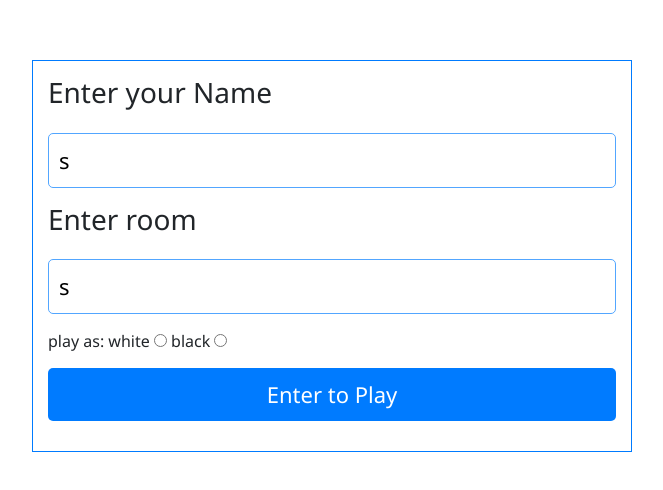
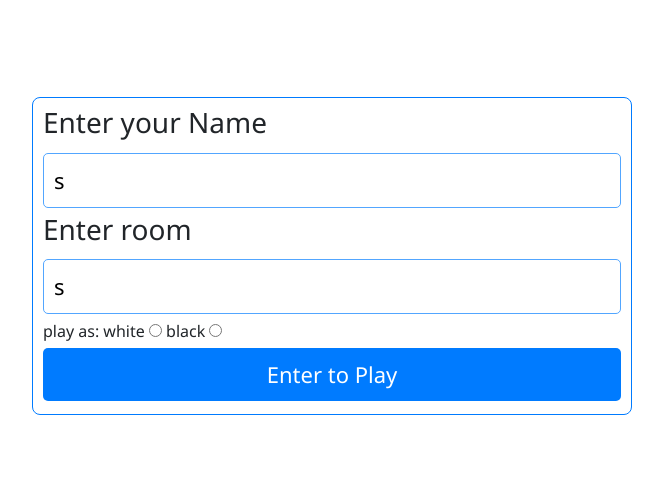
Before and after one commit to nandkishor-kumawat/chess-1v1, a website: page public/game.html in a window 1280 px wide. Shown: the part 144-634 px from the top of the page, without its empty margins (308-971 px from the left). Drawn offline with nearby package versions, Linux system fonts and the light colour scheme; no server answers.

Commit message:
Update style.css

```diff
--- a/public/css/style.css
+++ b/public/css/style.css
@@ -6,9 +6,10 @@
 
 .join {
     max-width: 600px;
-    padding: 15px;
+    padding: 8px 10px;
     margin: 30px auto;
     border: 1px solid #007bff;
+    border-radius: 8px;
 }
 
 input[type=text],
@@ -16,7 +17,7 @@ input[type=button] {
     width: 100%;
     border-radius: 5px;
     padding: 10px;
-    margin: 15px auto;
+    margin: 5px auto;
     font-size: 22px;
     transition: border-color .2s ease-in-out, box-shadow .2s ease-in-out;
     border: 1px solid #52a6ff;
@@ -62,11 +63,11 @@ main {
 }
 
 
-#game .players > div{
+#game .players>div {
     width: 50%;
 }
 
-#game .players > div.playing{
+#game .players>div.playing {
     background-color: #dbbcbc;
 }
 
```
